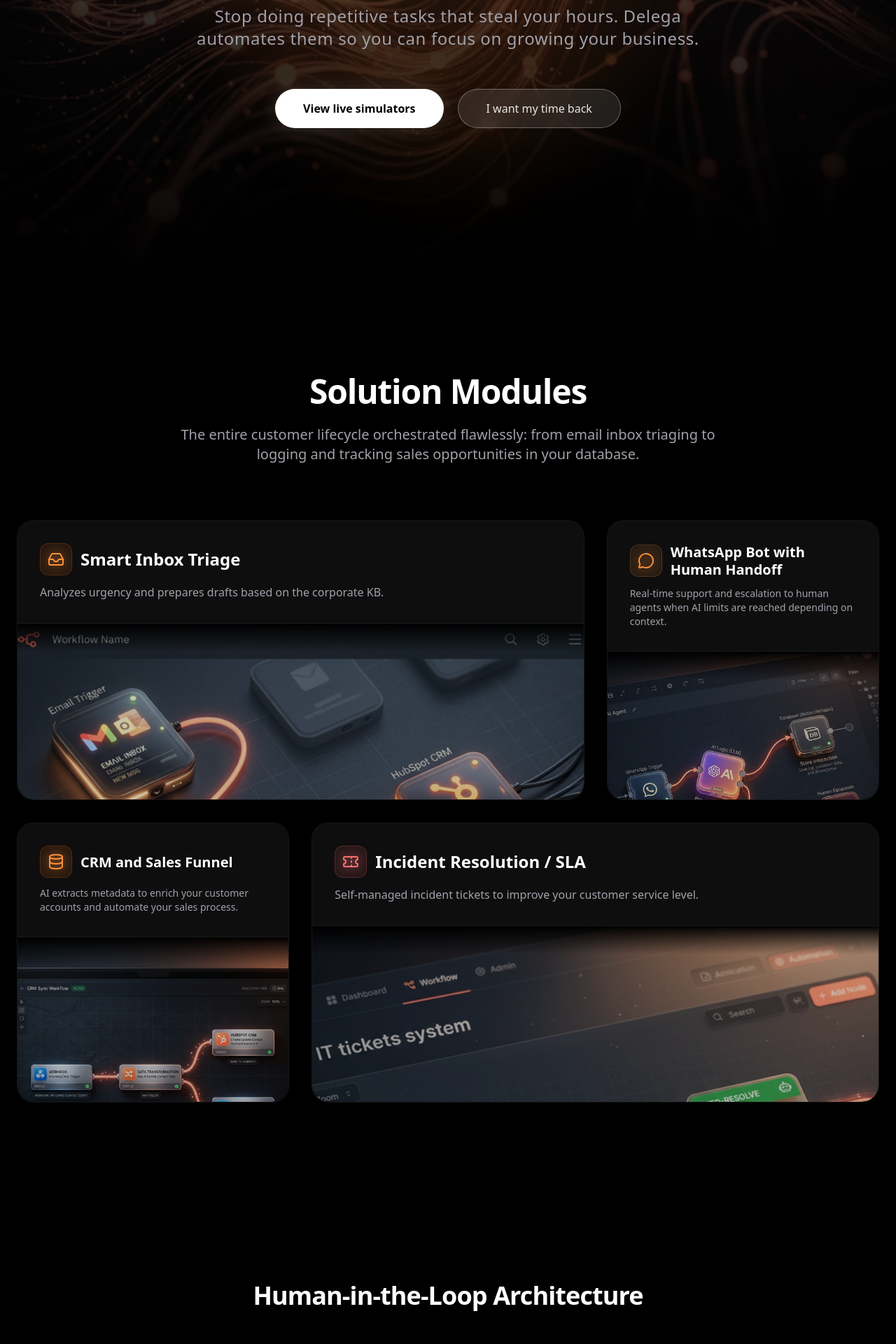
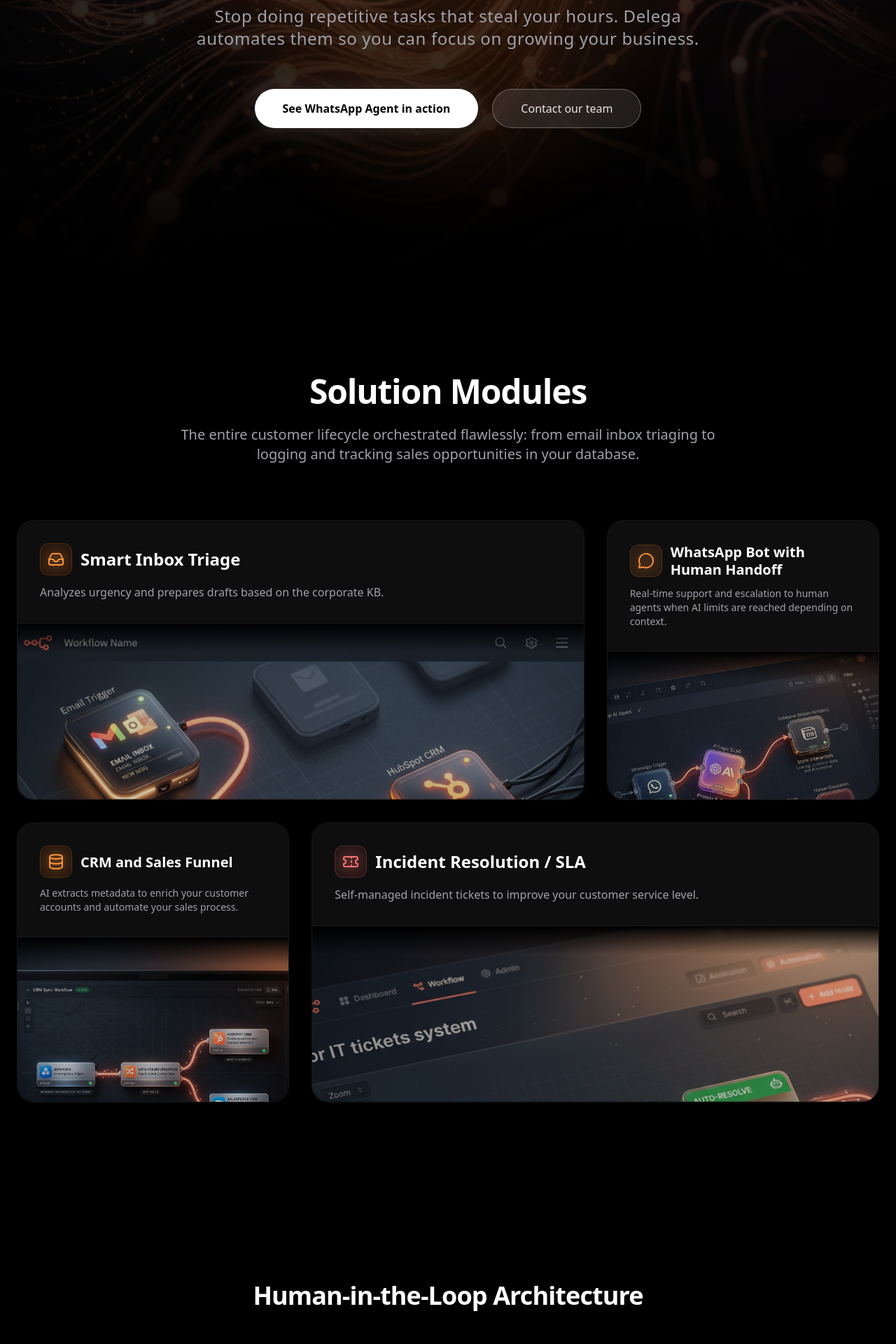
Before and after one commit to pablomartiniagency-sys/Delega-Main-Page, a Next.js app: page /en in a window 1280 px wide. Shown: the part 620-2540 px from the top of the page at 70% size. Built offline with nearby package versions, Linux system fonts and the light colour scheme.

Commit message:
feat: add whatsapp video modal to hero section and update CTA labels

```diff
--- a/messages/en.json
+++ b/messages/en.json
@@ -12,8 +12,8 @@
     "title1": "Reclaim your time.",
     "title2": "Automate your business.",
     "subtitle": "Stop doing repetitive tasks that steal your hours. Delega automates them so you can focus on growing your business.",
-    "primaryCTA": "View live simulators",
-    "secondaryCTA": "I want my time back"
+    "primaryCTA": "See WhatsApp Agent in action",
+    "secondaryCTA": "Contact our team"
   },
   "Modules": {
     "title": "Solution Modules",
--- a/messages/es.json
+++ b/messages/es.json
@@ -12,8 +12,8 @@
     "title1": "Recupera tu tiempo.",
     "title2": "Automatiza tu negocio.",
     "subtitle": "Deja de hacer tareas repetitivas que te roban horas. Delega las automatiza para que tú te centres en hacer crecer tu negocio.",
-    "primaryCTA": "Ver simuladores en vivo",
-    "secondaryCTA": "Quiero recuperar mi tiempo"
+    "primaryCTA": "Ver Agente WhatsApp en acción",
+    "secondaryCTA": "Contactar con nuestro equipo"
   },
   "Modules": {
     "title": "Módulos de soluciones",
--- a/src/app/[locale]/page.tsx
+++ b/src/app/[locale]/page.tsx
@@ -13,6 +13,11 @@ import { useRef, useEffect } from 'react';
 import gsap from 'gsap';
 import { useGSAP } from '@gsap/react';
 import { ScrollTrigger } from 'gsap/dist/ScrollTrigger';
+import {
+  Dialog,
+  DialogContent,
+  DialogTrigger,
+} from "@/components/ui/dialog";
 
 if (typeof window !== 'undefined') {
   gsap.registerPlugin(ScrollTrigger, useGSAP);
@@ -150,7 +155,7 @@ export default function Home() {
       <section ref={heroRef} className="pt-32 pb-32 px-6 relative overflow-hidden flex flex-col items-center justify-center text-center min-h-[90vh]">
         {/* Cinematic AI Background */}
         <div className="absolute inset-0 -z-20">
-            <Image src="/hero_bg.png" alt="AI Hero Background" fill className="object-cover opacity-60 mix-blend-screen" priority />
+            <Image src="/hero_bg.png" alt="AI Hero Background" fill quality={100} unoptimized className="object-cover opacity-50" priority />
             <div className="absolute inset-0 bg-gradient-to-b from-black/20 via-black/60 to-black pointer-events-none" />
         </div>
 
@@ -176,13 +181,33 @@ export default function Home() {
             </p>
 
             <div ref={ctaRef} className="flex flex-col sm:flex-row gap-5 mb-24 w-full sm:w-auto">
+                <Dialog>
+                    <DialogTrigger asChild>
                         <Button size="lg" className="w-full sm:w-auto relative group bg-white text-black font-semibold h-14 px-10 rounded-full shadow-[0_0_30px_rgba(255,255,255,0.15)] hover:shadow-[0_0_40px_rgba(255,255,255,0.3)] transition-all hover:scale-105 active:scale-95 overflow-hidden text-base">
                             <span className="relative z-10">{tHero('primaryCTA')}</span>
                             <div className="absolute inset-0 h-full w-full bg-gradient-to-r from-transparent via-black/5 to-transparent -translate-x-full group-hover:animate-[shimmer_1.5s_infinite]" />
                         </Button>
-                <Button size="lg" variant="outline" className="w-full sm:w-auto h-14 px-10 rounded-full border-white/30 text-foreground bg-white/10 backdrop-blur-lg shadow-sm hover:bg-white/20 transition-all hover:scale-105 active:scale-95 text-base">
+                    </DialogTrigger>
+
+                    <DialogContent className="max-w-4xl p-0 overflow-hidden bg-black/90 border-white/10 backdrop-blur-3xl shadow-2xl">
+                        <div className="w-full aspect-video relative flex items-center justify-center bg-black">
+                            <video
+                                className="w-full h-full object-contain"
+                                controls
+                                autoPlay
+                                src="/whatsapp_demo.mp4"
+                            >
+                                Tu navegador no soporta el elemento de video.
+                            </video>
+                        </div>
+                    </DialogContent>
+                </Dialog>
+
+                <Link href="/contacto" className="w-full sm:w-auto block">
+                    <Button size="lg" variant="outline" className="w-full h-14 px-10 rounded-full border-white/30 text-foreground bg-white/10 backdrop-blur-lg shadow-sm hover:bg-white/20 transition-all hover:scale-105 active:scale-95 text-base">
                         {tHero('secondaryCTA')}
                     </Button>
+                </Link>
             </div>
         </div>
       </section>
@@ -214,7 +239,7 @@ export default function Home() {
                 </div>
               </div>
               <div className="bg-black flex-1 relative z-10 w-full overflow-hidden rounded-b-3xl">
-                <Image src="/workflows/email.png" alt="Email Workflow" fill className="object-cover object-left-top opacity-80 mix-blend-screen scale-105 group-hover:scale-100 transition-transform duration-700" />
+                <Image src="/workflows/email.png" alt="Email Workflow" fill quality={100} unoptimized className="object-cover object-left-top opacity-80 group-hover:scale-105 transition-transform duration-700 will-change-transform" />
                 <div className="absolute inset-x-0 top-0 h-10 bg-gradient-to-b from-black to-transparent z-20 pointer-events-none" />
               </div>
             </div>
@@ -234,7 +259,7 @@ export default function Home() {
                 </div>
               </div>
               <div className="bg-black flex-1 relative z-10 w-full overflow-hidden rounded-b-3xl">
-                <Image src="/workflows/wa.png" alt="WhatsApp Workflow" fill className="object-cover object-left-top opacity-80 mix-blend-screen scale-105 group-hover:scale-100 transition-transform duration-700" />
+                <Image src="/workflows/wa.png" alt="WhatsApp Workflow" fill quality={100} unoptimized className="object-cover object-left-top opacity-80 group-hover:scale-105 transition-transform duration-700 will-change-transform" />
                 <div className="absolute inset-x-0 top-0 h-10 bg-gradient-to-b from-black to-transparent z-20 pointer-events-none" />
               </div>
             </div>
@@ -254,7 +279,7 @@ export default function Home() {
                 </div>
               </div>
               <div className="bg-black flex-1 relative z-10 w-full overflow-hidden rounded-b-3xl">
-                <Image src="/workflows/crm.png" alt="CRM Workflow" fill className="object-cover object-left-top opacity-80 mix-blend-screen scale-105 group-hover:scale-100 transition-transform duration-700" />
+                <Image src="/workflows/crm.png" alt="CRM Workflow" fill quality={100} unoptimized className="object-cover object-left-top opacity-80 group-hover:scale-105 transition-transform duration-700 will-change-transform" />
                 <div className="absolute inset-x-0 top-0 h-10 bg-gradient-to-b from-black to-transparent z-20 pointer-events-none" />
               </div>
             </div>
@@ -274,7 +299,7 @@ export default function Home() {
                 </div>
               </div>
               <div className="bg-black flex-1 relative z-10 w-full overflow-hidden rounded-b-3xl">
-                <Image src="/workflows/tickets.png" alt="Tickets Workflow" fill className="object-cover object-left-top opacity-80 mix-blend-screen scale-105 group-hover:scale-100 transition-transform duration-700" />
+                <Image src="/workflows/tickets.png" alt="Tickets Workflow" fill quality={100} unoptimized className="object-cover object-left-top opacity-80 group-hover:scale-105 transition-transform duration-700 will-change-transform" />
                 <div className="absolute inset-x-0 top-0 h-10 bg-gradient-to-b from-black to-transparent z-20 pointer-events-none" />
               </div>
             </div>
@@ -287,7 +312,7 @@ export default function Home() {
       <section ref={archSectionRef} className="py-32 px-6 bg-black relative overflow-hidden">
         {/* Cinematic AI Architecture Background */}
         <div className="absolute inset-0 -z-20">
-            <Image src="/arch_diagram.png" alt="AI Architecture" fill className="object-cover opacity-20 mix-blend-luminosity" />
+            <Image src="/arch_diagram.png" alt="AI Architecture" fill quality={100} unoptimized className="object-cover opacity-20" />
             <div className="absolute inset-0 bg-gradient-to-t from-black via-black/80 to-black pointer-events-none" />
         </div>
 
--- a/src/app/[locale]/producto/page.tsx
+++ b/src/app/[locale]/producto/page.tsx
@@ -19,7 +19,7 @@ export default function ProductoPage() {
             <div className="flex-1">
                 <section className="w-full py-24 md:py-32 lg:py-40 bg-black text-white relative overflow-hidden flex items-center justify-center min-h-[60vh]">
                     <div className="absolute inset-0 z-0">
-                        <Image src="/hero_bg.png" alt="Delega Platform" fill className="object-cover opacity-30 mix-blend-screen" priority />
+                        <Image src="/hero_bg.png" alt="Delega Platform" fill quality={100} unoptimized className="object-cover opacity-30" priority />
                         <div className="absolute inset-0 bg-gradient-to-b from-black/60 via-black/80 to-black pointer-events-none" />
                     </div>
                     {/* Glow effect */}
@@ -77,7 +77,7 @@ export default function ProductoPage() {
                                     </div>
                                 </div>
                                 <div className="bg-black flex-1 relative z-10 w-full flex items-center justify-center overflow-hidden rounded-b-3xl">
-                                    <Image src="/producto/kb.png" alt="Knowledge Base Processing" fill className="object-cover opacity-80 mix-blend-screen scale-105 group-hover:scale-100 transition-transform duration-700" />
+                                    <Image src="/producto/kb.png" alt="Knowledge Base Processing" fill quality={100} unoptimized className="object-cover opacity-80 group-hover:scale-105 transition-transform duration-700 will-change-transform" />
                                     <div className="absolute inset-x-0 top-0 h-10 bg-gradient-to-b from-black to-transparent z-20 pointer-events-none" />
                                     <div className="absolute inset-x-0 bottom-0 h-20 bg-gradient-to-t from-black via-black/80 to-transparent z-20 pointer-events-none" />
                                 </div>
@@ -100,7 +100,7 @@ export default function ProductoPage() {
                                     </div>
                                 </div>
                                 <div className="bg-black flex-1 relative z-10 w-full flex items-center justify-center overflow-hidden rounded-b-3xl">
-                                    <Image src="/cases/case_support.png" alt="Omnichannel AI Routing" fill className="object-cover object-left opacity-80 mix-blend-screen scale-105 group-hover:scale-100 transition-transform duration-700" />
+                                    <Image src="/cases/case_support.png" alt="Omnichannel AI Routing" fill quality={100} unoptimized className="object-cover object-left opacity-80 group-hover:scale-105 transition-transform duration-700 will-change-transform" />
                                     <div className="absolute inset-x-0 top-0 h-10 bg-gradient-to-b from-black to-transparent z-20 pointer-events-none" />
                                     <div className="absolute inset-x-0 bottom-0 h-20 bg-gradient-to-t from-black via-black/80 to-transparent z-20 pointer-events-none" />
                                 </div>
```
Also changed, not shown: 1 other file (tests, documents, lock files or other folders). Lines whose indentation alone changed are shown as unchanged.
